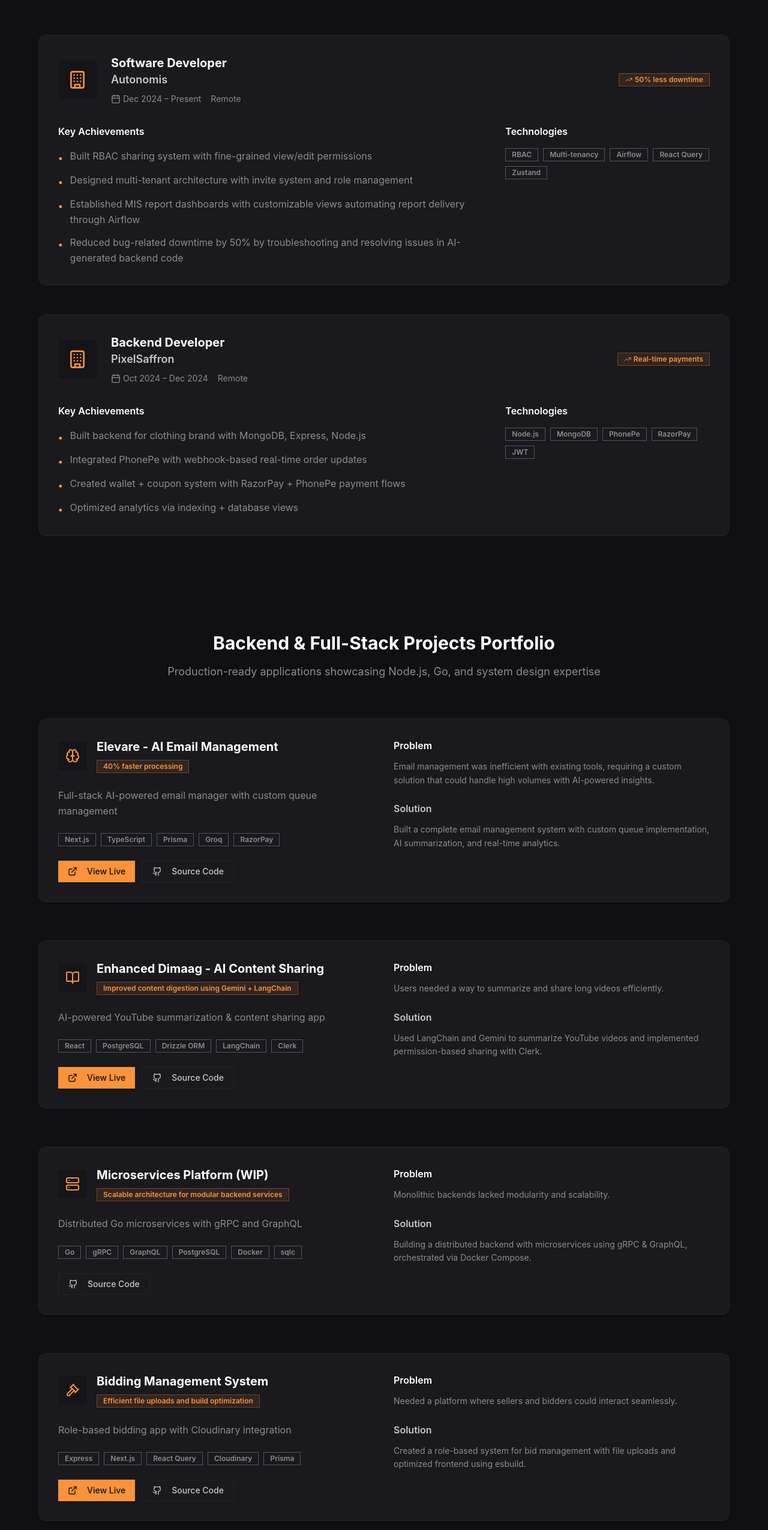
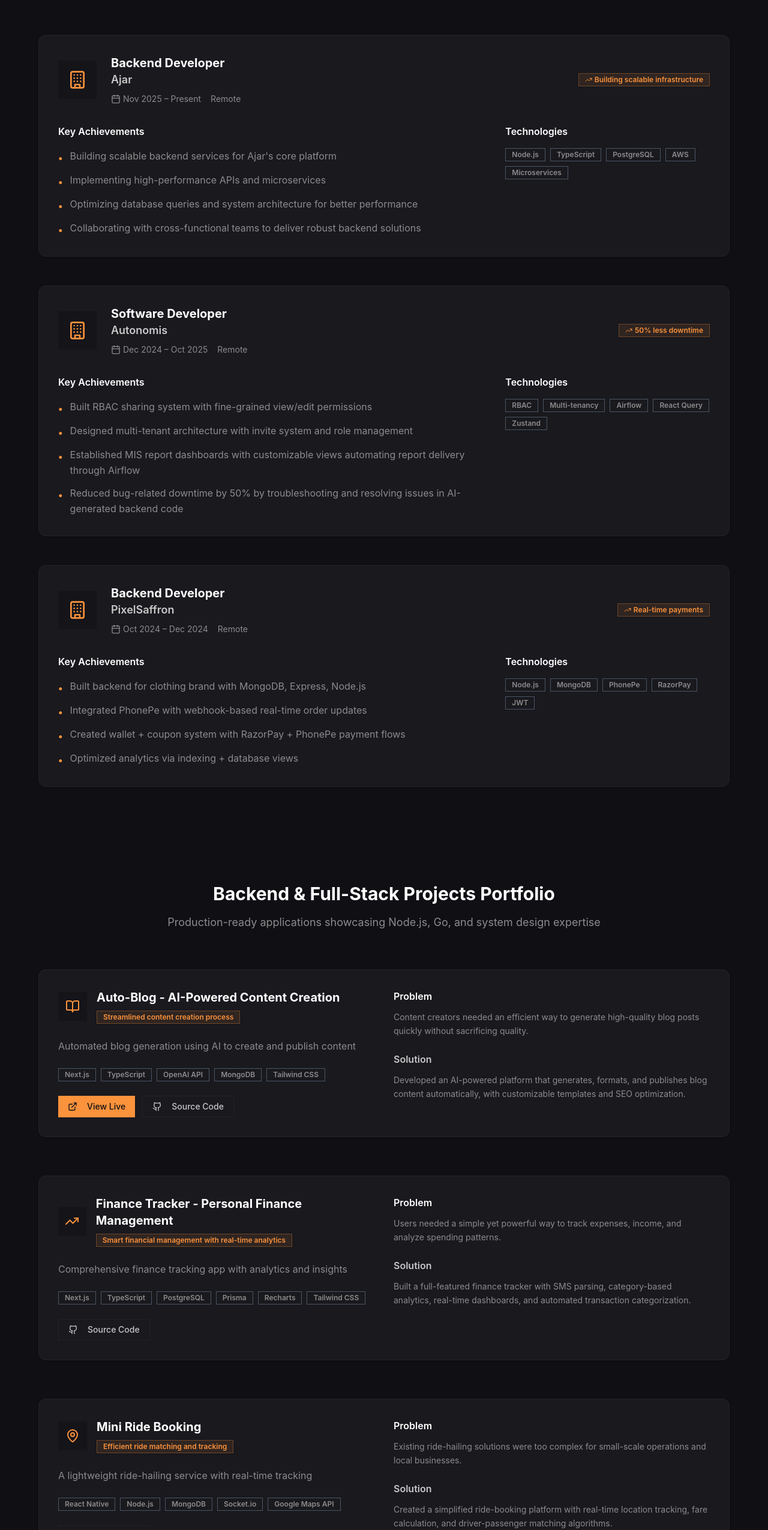
Before and after one commit to KaranMali2001/portfolio, a Next.js app: page / in a window 1280 px wide. Shown: the part 2560-5111 px from the top of the page at 60% size. Built offline with nearby package versions, Linux system fonts and the light colour scheme.

Commit message:
updated with lastest info

```diff
--- a/components/minimalist-portfolio.tsx
+++ b/components/minimalist-portfolio.tsx
@@ -358,9 +358,23 @@
 function ExperienceChapter() {
   const experiences = [
     {
+      title: "Backend Developer",
+      company: "Ajar",
+      period: "Nov 2025 – Present",
+      location: "Remote",
+      highlights: [
+        "Building scalable backend services for Ajar's core platform",
+        "Implementing high-performance APIs and microservices",
+        "Optimizing database queries and system architecture for better performance",
+        "Collaborating with cross-functional teams to deliver robust backend solutions"
+      ],
+      skills: ["Node.js", "TypeScript", "PostgreSQL", "AWS", "Microservices"],
+      impact: "Building scalable infrastructure",
+    },
+    {
       title: "Software Developer",
       company: "Autonomis",
-      period: "Dec 2024 – Present",
+      period: "Dec 2024 – Oct 2025",
       location: "Remote",
       highlights: [
         "Built RBAC sharing system with fine-grained view/edit permissions",
@@ -457,6 +471,37 @@
 function ProjectsChapter() {
   const projects = [
     {
+      title: "Auto-Blog - AI-Powered Content Creation",
+      description: "Automated blog generation using AI to create and publish content",
+      impact: "Streamlined content creation process",
+      icon: <BookOpen className="w-6 h-6" />,
+      problem: "Content creators needed an efficient way to generate high-quality blog posts quickly without sacrificing quality.",
+      solution: "Developed an AI-powered platform that generates, formats, and publishes blog content automatically, with customizable templates and SEO optimization.",
+      tech: ["Next.js", "TypeScript", "OpenAI API", "MongoDB", "Tailwind CSS"],
+      liveUrl: "https://auto-blog-opal.vercel.app/",
+      githubUrl: "https://github.com/KaranMali2001/auto-blog",
+    },
+    {
+      title: "Finance Tracker - Personal Finance Management",
+      description: "Comprehensive finance tracking app with analytics and insights",
+      impact: "Smart financial management with real-time analytics",
+      icon: <TrendingUp className="w-6 h-6" />,
+      problem: "Users needed a simple yet powerful way to track expenses, income, and analyze spending patterns.",
+      solution: "Built a full-featured finance tracker with SMS parsing, category-based analytics, real-time dashboards, and automated transaction categorization.",
+      tech: ["Next.js", "TypeScript", "PostgreSQL", "Prisma", "Recharts", "Tailwind CSS"],
+      githubUrl: "https://github.com/KaranMali2001",
+    },
+    {
+      title: "Mini Ride Booking",
+      description: "A lightweight ride-hailing service with real-time tracking",
+      impact: "Efficient ride matching and tracking",
+      icon: <MapPin className="w-6 h-6" />,
+      problem: "Existing ride-hailing solutions were too complex for small-scale operations and local businesses.",
+      solution: "Created a simplified ride-booking platform with real-time location tracking, fare calculation, and driver-passenger matching algorithms.",
+      tech: ["React Native", "Node.js", "MongoDB", "Socket.io", "Google Maps API"],
+      githubUrl: "https://github.com/KaranMali2001/Mini-Ride-Booking",
+    },
+    {
       title: "Elevare - AI Email Management",
       description: "Full-stack AI-powered email manager with custom queue management",
       impact: "40% faster processing",
@@ -465,7 +510,7 @@
       solution: "Built a complete email management system with custom queue implementation, AI summarization, and real-time analytics.",
       tech: ["Next.js", "TypeScript", "Prisma", "Groq", "RazorPay"],
       liveUrl: "https://elevareapp.com",
-      githubUrl: "https://github.com/KaranMali2001", // replace with specific repo if available
+      githubUrl: "https://github.com/KaranMali2001",
     },
 
     {
```
Also changed, not shown: 1 other file (tests, documents, lock files or other folders).
